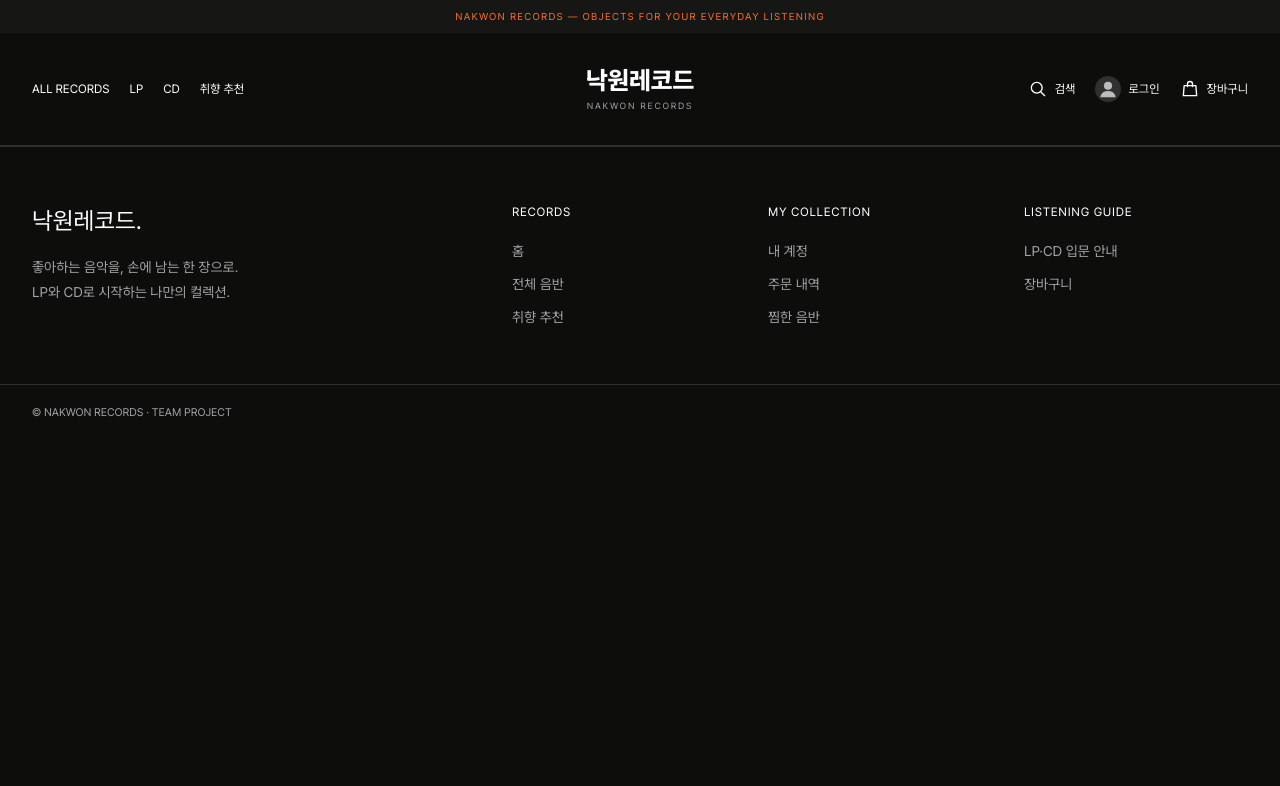
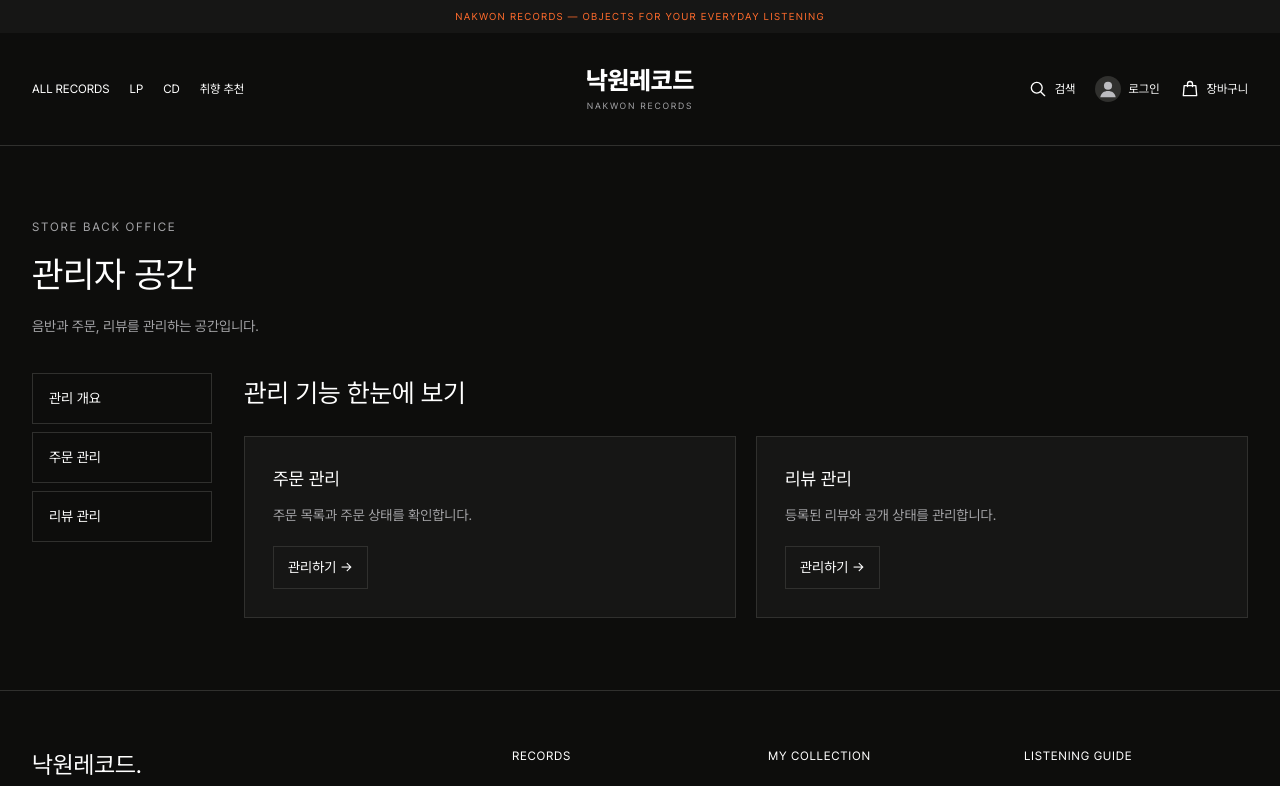
Before and after one commit to PerfumesYung/Record_Team_Project, a React (Vite) app in the folder frontend/: page /admin in a window 1280 px wide. Shown: the top 786 px of the page. Built offline with nearby package versions, Linux system fonts and the light colour scheme; a web font is replaced by a local one.

Commit message:
관리자 공통 화면 및 주문·리뷰 관리 틀 추가

```diff
--- a/frontend/src/app/App.jsx
+++ b/frontend/src/app/App.jsx
@@ -1,6 +1,14 @@
 import { Route, Routes } from 'react-router-dom';
+
+// 공통 헤더, 푸터 컴포넌트
 import Header from '../components/layout/Header';
 import Footer from '../components/layout/Footer';
+
+// 관리자 화면 관련 컴포넌트
+import AdminLayout from '../features/admin/AdminLayout';
+import AdminHomePage from '../features/admin/AdminHomePage';
+import AdminOrdersPage from '../features/admin/AdminOrdersPage';
+import AdminReviewsPage from '../features/admin/AdminReviewsPage';
 
 function HomePage() {
   return (
@@ -18,9 +26,22 @@ export default function App() {
   return (
     <>
       <Header />
-      <Routes>
-        <Route path="/" element={<HomePage />} />
-      </Routes>
+        <Routes>
+          {/* 기존 홈 화면 */}
+          <Route path="/" element={<HomePage />} />
+
+          {/* 관리자 공통 틀 */}
+          <Route path="/admin" element={<AdminLayout />}>
+            {/* /admin */}
+            <Route index element={<AdminHomePage />} />
+
+            {/* /admin/orders */}
+            <Route path="orders" element={<AdminOrdersPage />} />
+
+            {/* /admin/reviews */}
+            <Route path="reviews" element={<AdminReviewsPage />} />
+          </Route>
+        </Routes>
       <Footer />
     </>
   );
--- /dev/null
+++ b/frontend/src/features/admin/AdminHomePage.jsx
@@ -0,0 +1,25 @@
+import { Link } from 'react-router-dom';
+
+export default function AdminHomePage() {
+    return (
+        <section>
+        <h2>관리 기능 한눈에 보기</h2>
+
+        <div className="admin-card-grid">
+            <article className="admin-card">
+                <h3>주문 관리</h3>
+                <p>주문 목록과 주문 상태를 확인합니다.</p>
+
+                <Link to="/admin/orders"> 관리하기 → </Link>
+            </article>
+
+            <article className="admin-card">
+                <h3>리뷰 관리</h3>
+                <p>등록된 리뷰와 공개 상태를 관리합니다.</p>
+
+            <Link to="/admin/reviews"> 관리하기 → </Link>
+                </article>
+            </div>
+        </section>
+    );
+}
--- /dev/null
+++ b/frontend/src/features/admin/AdminLayout.css
@@ -0,0 +1,138 @@
+    /* 관리자 화면 전체 */
+    .admin-layout {
+    max-width: 1440px;
+    min-height: 65vh;
+    margin: 0 auto;
+    padding: 72px 32px;
+    color: var(--color-text);
+    }
+
+    /* 상단 제목 */
+    .admin-heading {
+    margin-bottom: 36px;
+    }
+
+    .admin-label {
+    margin: 0 0 12px;
+    color: var(--color-text-muted);
+    font-family: var(--font-heading);
+    font-size: 12px;
+    letter-spacing: 0.15em;
+    }
+
+    .admin-heading h1 {
+    margin: 0;
+    font-size: 36px;
+    }
+
+    .admin-description {
+    margin: 14px 0 0;
+    color: var(--color-text-muted);
+    font-size: 14px;
+    }
+
+    /* 왼쪽 메뉴 + 오른쪽 내용 */
+    .admin-body {
+    display: grid;
+    grid-template-columns: 180px 1fr;
+    gap: 32px;
+    }
+
+    /* 왼쪽 메뉴 */
+    .admin-menu {
+    display: flex;
+    flex-direction: column;
+    gap: 8px;
+    }
+
+    .admin-menu a {
+    padding: 14px 16px;
+    border: 1px solid var(--color-border);
+    color: var(--color-text);
+    font-size: 14px;
+    text-decoration: none;
+    }
+
+    .admin-menu a:hover {
+    border-color: var(--color-accent);
+    color: var(--color-accent);
+    }
+
+    .admin-menu a:focus-visible {
+    outline: 2px solid var(--color-accent);
+    outline-offset: 3px;
+    }
+
+    /* 오른쪽 내용 */
+    .admin-content h2 {
+    margin: 0 0 24px;
+    font-size: 26px;
+    }
+
+    .admin-content p {
+    color: var(--color-text-muted);
+    line-height: 1.6;
+    }
+
+    /* 관리자 홈 카드 */
+    .admin-card-grid {
+    display: grid;
+    grid-template-columns: repeat(2, 1fr);
+    gap: 20px;
+    }
+
+    .admin-card {
+    padding: 28px;
+    border: 1px solid var(--color-border);
+    background: var(--color-surface);
+    }
+
+    .admin-card h3 {
+    margin: 0 0 12px;
+    font-size: 18px;
+    }
+
+    .admin-card p {
+    margin: 0 0 20px;
+    font-size: 14px;
+    }
+
+    .admin-card a {
+    display: inline-block;
+    padding: 10px 14px;
+    border: 1px solid var(--color-border);
+    color: var(--color-text);
+    font-size: 14px;
+    text-decoration: none;
+    }
+
+    .admin-card a:hover {
+    border-color: var(--color-accent);
+    color: var(--color-accent);
+    }
+
+    .admin-card a:focus-visible {
+    outline: 2px solid var(--color-accent);
+    outline-offset: 3px;
+    }
+
+    /* 화면이 좁아지면 메뉴와 카드를 위아래로 배치 */
+    @media (max-width: 768px) {
+    .admin-layout {
+        padding: 48px 20px;
+    }
+
+    .admin-body {
+        grid-template-columns: 1fr;
+        gap: 28px;
+    }
+
+    .admin-menu {
+        flex-direction: row;
+        flex-wrap: wrap;
+    }
+
+    .admin-card-grid {
+        grid-template-columns: 1fr;
+    }
+}
--- /dev/null
+++ b/frontend/src/features/admin/AdminLayout.jsx
@@ -0,0 +1,31 @@
+import { Link, Outlet } from 'react-router-dom';
+import './AdminLayout.css';
+
+export default function AdminLayout() {
+    return (
+        <main className="admin-layout">
+            {/* 관리자 화면 제목 */}
+        <header className="admin-heading">
+            <p className="admin-label">STORE BACK OFFICE</p>
+            <h1>관리자 공간</h1>
+            <p className="admin-description">
+            음반과 주문, 리뷰를 관리하는 공간입니다.
+            </p>
+        </header>
+
+        <div className="admin-body">
+            {/* 관리자 공통 메뉴 */}
+            <nav className="admin-menu" aria-label="관리자 메뉴">
+                <Link to="/admin">관리 개요</Link>
+                <Link to="/admin/orders">주문 관리</Link>
+                <Link to="/admin/reviews">리뷰 관리</Link>
+            </nav>
+
+            {/* 주소에 맞는 관리자 화면이 들어오는 자리 */}
+            <div className="admin-content">
+                <Outlet />
+            </div>
+        </div>
+    </main>
+    );
+}
--- /dev/null
+++ b/frontend/src/features/admin/AdminOrdersPage.jsx
@@ -0,0 +1,10 @@
+export default function AdminOrdersPage() {
+    return (
+        <section>
+            <h2>주문 관리</h2>
+
+            <p> 이곳에서 전체 주문 목록과 주문 상태를 확인할 예정입니다.</p>
+{/* 나중에 관리자 주문 목록 API 연결 예정   */}
+        </section>
+    );
+}
--- /dev/null
+++ b/frontend/src/features/admin/AdminReviewsPage.jsx
@@ -0,0 +1,10 @@
+export default function AdminReviewsPage() {
+    return (
+        <section>
+            <h2>리뷰 관리</h2>
+        <p> 이곳에서 전체 리뷰 목록과 리뷰 상태를 확인할 예정입니다.</p>
+
+        {/* 나중에 관리자 리뷰 API 연결 에정입니다 */}
+        </section>
+    )
+}
```
